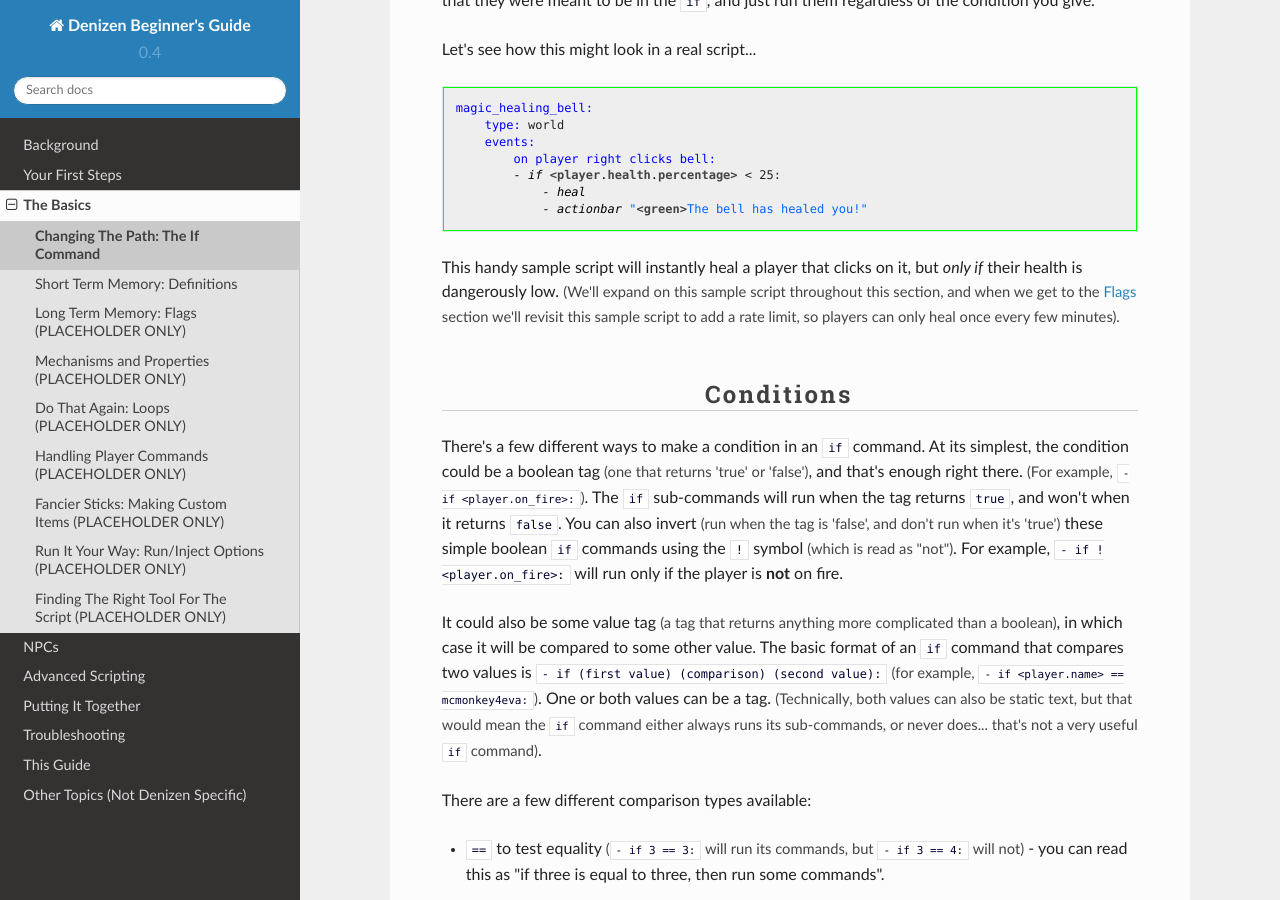
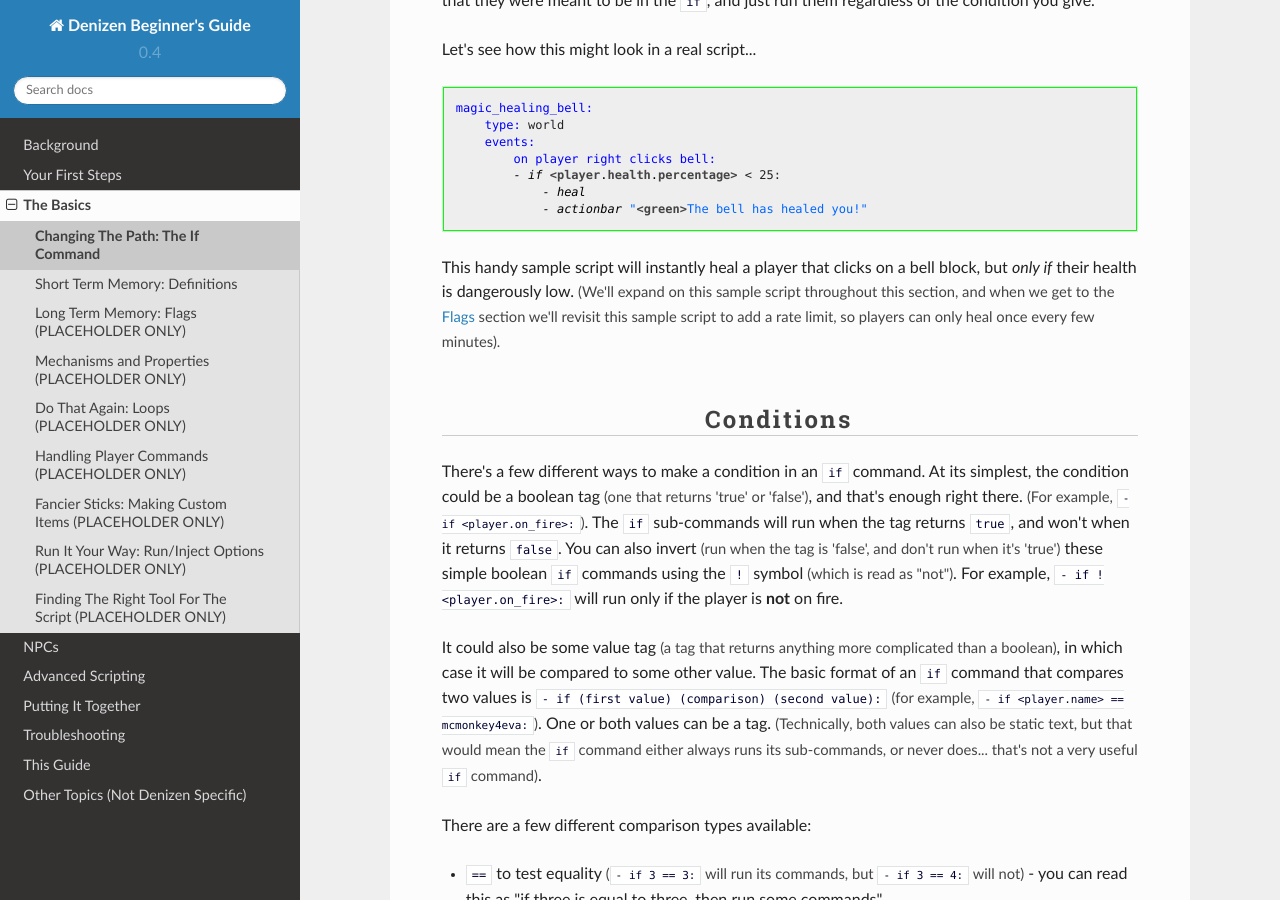
Before and after one commit to DenizenScript/Denizen-Beginners-Guide, a Sphinx documentation site: the page built from source/guides/basics/if-command.md, in a window 1280 px wide and 900 px high, scrolled down 1209 px. Built offline with Sphinx 7.4.7 and the Read the Docs theme 2.0.0, drawn with Linux system fonts in a browser that asks for light colours.

Commit message:
minor improvements (caps, specificity)

````diff
--- a/source/guides/basics/if-command.md
+++ b/source/guides/basics/if-command.md
@@ -40,7 +40,7 @@ magic_healing_bell:
             - actionbar "<green>The bell has healed you!"
 ```
 
-This handy sample script will instantly heal a player that clicks on it, but *only if* their health is dangerously low.
+This handy sample script will instantly heal a player that clicks on a bell block, but *only if* their health is dangerously low.
 <span class="parens">(We'll expand on this sample script throughout this section, and when we get to the [Flags](flags) section we'll revisit this sample script to add a rate limit, so players can only heal once every few minutes).</span>
 
 ### Conditions
````
Also changed, not shown: source/guides/first-steps/tags.md (+2 -2 lines).
